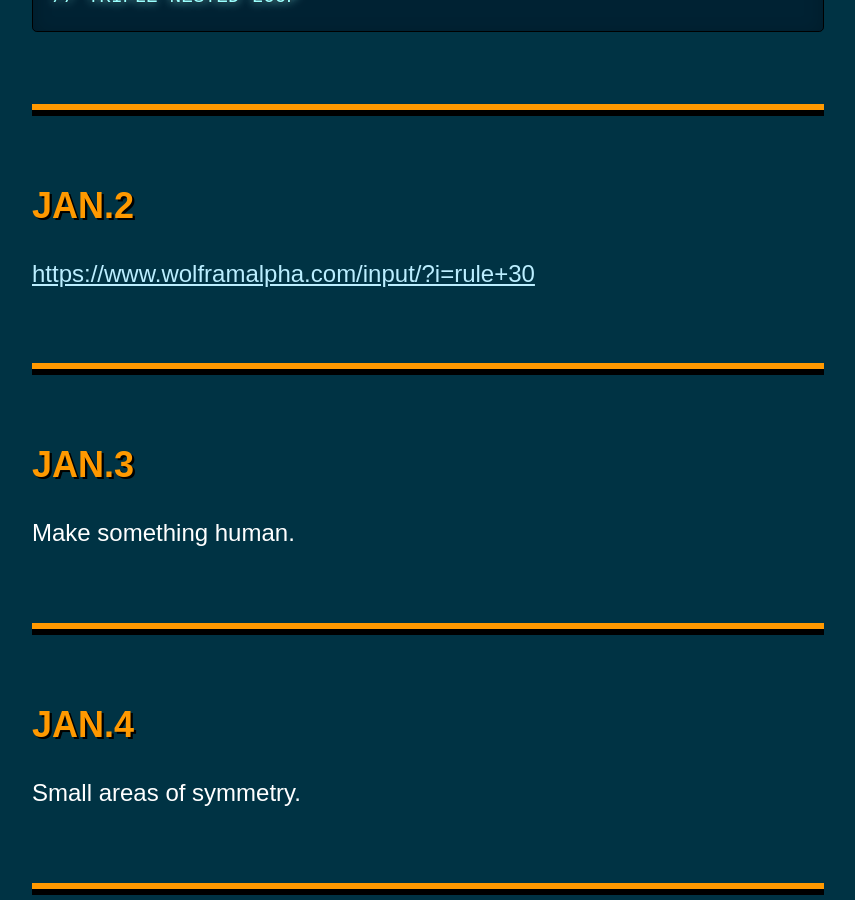
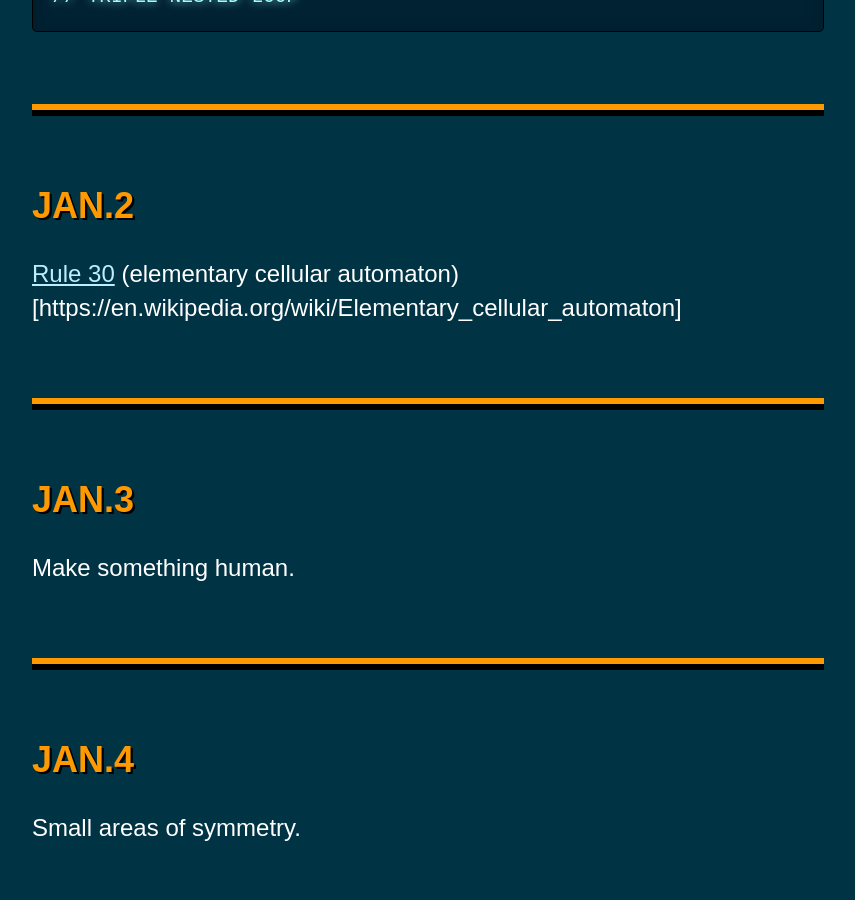
Before and after one commit to genuary2021/genuary2021.github.io, a Jekyll site: the page built from prompts.md, in a window 1280 px wide and 900 px high, scrolled down 336 px. Shown: the whole window, without its empty margins (212-1067 px from the left). Built offline with Jekyll 4.4.1, drawn with Linux system fonts in a browser that asks for light colours; our own code applies the rules of GitHub Pages for plain Markdown files.

Commit message:
changed rule 30 prompt so it isn't just a link

```diff
--- a/prompts.md
+++ b/prompts.md
@@ -7,7 +7,7 @@
 ---
 ## JAN.2
 
-[https://www.wolframalpha.com/input/?i=rule+30](https://www.wolframalpha.com/input/?i=rule+30)
+[Rule 30](https://www.wolframalpha.com/input/?i=rule+30) (elementary cellular automaton)[https://en.wikipedia.org/wiki/Elementary_cellular_automaton]
 
 ---
 ## JAN.3
```
